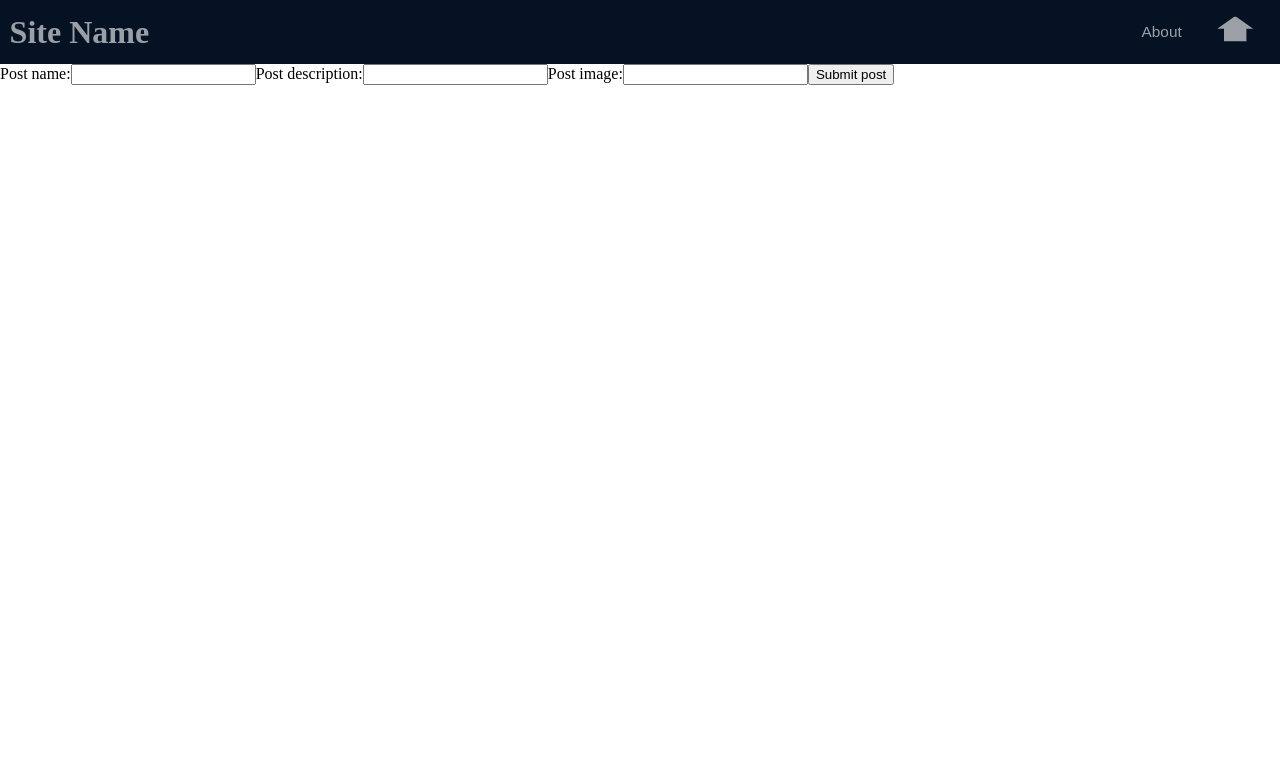
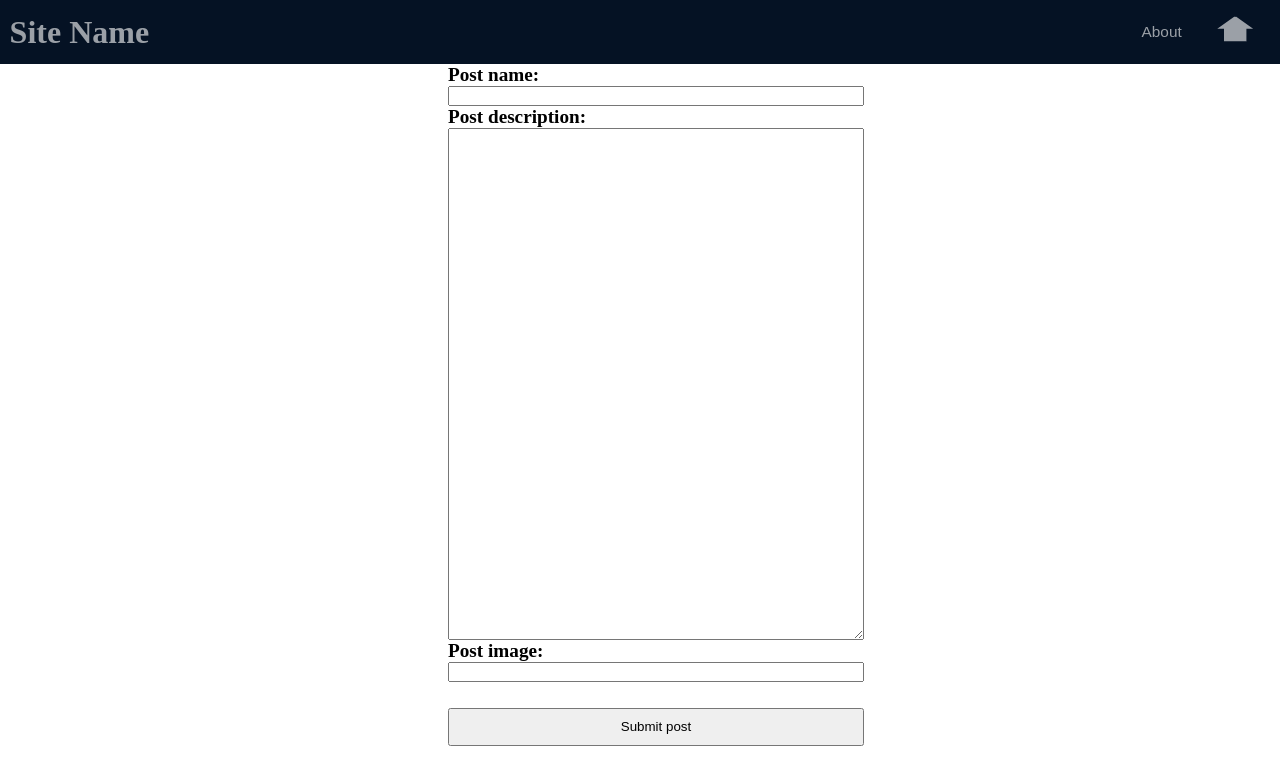
Before and after one commit to seanwangelin/paddySite, a React (Create React App) app: page /posts/newPost in a window 1280 px wide. Shown: the top 784 px of the page. Built offline with nearby package versions, Linux system fonts and the light colour scheme; no server answers.

Commit message:
styling complete for new post, few changes to home page

```diff
--- a/src/components/HomePage.js
+++ b/src/components/HomePage.js
@@ -39,7 +39,15 @@ export default function HomePage({ DB, postsArray, admin }) {
                 onClick={() => handlePostClick(post.id)}
               >
                 {admin ? (
-                  <button onClick={() => deletePost(post.id)}>Delete</button>
+                  <button
+                    onClick={(e) => {
+                      e.stopPropagation();
+                      deletePost(post.id);
+                      window.location.reload();
+                    }}
+                  >
+                    Delete
+                  </button>
                 ) : null}
                 <img className="postImg" src={post.image_url} />
                 <div className="titleDescriptionContainer">
--- a/src/components/NewPost.js
+++ b/src/components/NewPost.js
@@ -1,10 +1,13 @@
 import { React, useState, useEffect } from "react";
 import { Link, useNavigate } from "react-router-dom";
+import "../style/NewPost.css";
 
 export default function NewPost({ DB }) {
   const [postTitle, setPostTitle] = useState("");
   const [postDescription, setPostDescription] = useState("");
   const [postImage, setPostImage] = useState("");
+
+  const navigate = useNavigate();
 
   const createPost = async (event) => {
     event.preventDefault();
@@ -29,6 +32,9 @@ export default function NewPost({ DB }) {
 
       console.log("RESULT: " + result);
 
+      navigate("/");
+      window.location.reload();
+
       return result;
     } catch (err) {
       throw err;
@@ -48,21 +54,22 @@ export default function NewPost({ DB }) {
           }}
         ></input>
         <label>Post description:</label>
-        <input
+        <textarea
           type="text"
           value={postDescription}
+          id="postDescription"
           onChange={(event) => {
             setPostDescription(event.target.value);
             console.log("DESCRIPTION: " + event.target.value);
           }}
-        ></input>
+        ></textarea>
         <label>Post image:</label>
         <input
           type="text"
           value={postImage}
           onChange={(event) => setPostImage(event.target.value)}
         ></input>
-        <button type="submit">Submit post</button>
+        <button type="submit" id="newPostButton">Submit post</button>
       </form>
     </div>
   );
--- /dev/null
+++ b/src/style/NewPost.css
@@ -0,0 +1,28 @@
+form {
+    display: flex;
+    flex-direction: column;
+    font-size: 1.5vw;
+    font-weight: bold;
+    margin-left: 35vw;
+}
+
+input,
+#newPostButton {
+    width: 50%;
+}
+
+input {
+    padding-top: 0;
+    padding-left: 0;
+    line-height: 1em;
+}
+
+#newPostButton {
+    margin-top: 2vw;
+    height: 3vw;
+}
+
+#postDescription {
+    height: 40vw;
+    width: 50%;
+}
--- a/src/style/SinglePost.css
+++ b/src/style/SinglePost.css
@@ -13,4 +13,5 @@ img {
     padding: 0 17vw;
     font-size: 1.2vw;
     margin-top: 3vw;
+    white-space: pre-wrap;
 }
```
